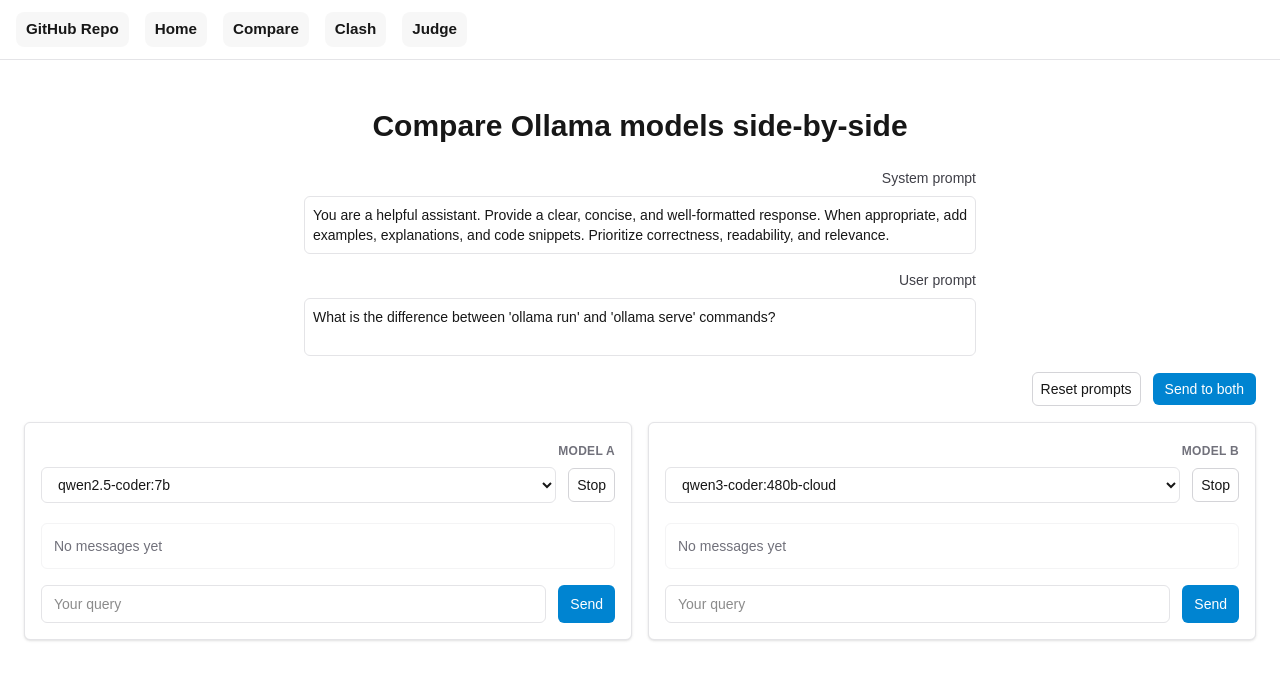
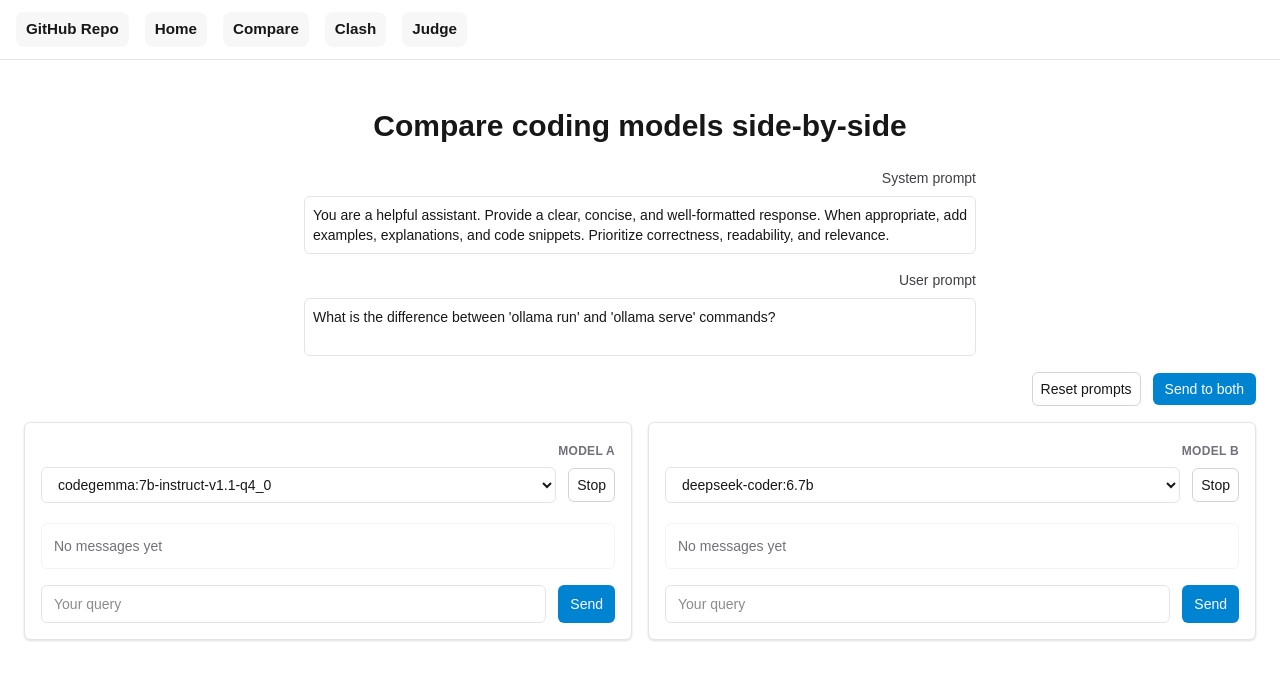
Before and after one commit to v-olya/Ollama-playground, a Next.js app: page /compare in a window 1280 px wide. Shown: the top 680 px of the page. Built offline with nearby package versions, Linux system fonts and the light colour scheme.

Commit message:
add multiple lists of models to select

```diff
--- a/app/clash/page.tsx
+++ b/app/clash/page.tsx
@@ -8,7 +8,7 @@
 import Tooltip from "../components/Tooltip";
 import { heading1, secondaryButtonClass, selectedModeClass } from "../helpers/twClasses";
 import SwapButton from "../components/SwapButton";
-import { MODEL_OPTIONS } from "../contexts/ModelSelectionContext";
+import { DEFAULT_MODELS } from "../contexts/ModelSelectionContext";
 import { confirmBeforeChange } from "../helpers/functions";
 
 export const maxRounds = 3; // Each round = both models respond (A then B)
@@ -20,8 +20,8 @@
   const [userPrompt, setUserPrompt] = useState("");
   const [isSystemCommitted, setIsSystemCommitted] = useState(false);
   const [modeSelected, setModeSelected] = useState<"collaborative" | "competitive" | null>(null);
-  const [selectedModelA, setSelectedModelA] = useState(MODEL_OPTIONS[0].value);
-  const [selectedModelB, setSelectedModelB] = useState(MODEL_OPTIONS[1].value);
+  const [selectedModelA, setSelectedModelA] = useState(DEFAULT_MODELS[0].value);
+  const [selectedModelB, setSelectedModelB] = useState(DEFAULT_MODELS[1].value);
   const [chatSession, setChatSession] = useState(0); // to remount DialogueUncontrolled
   const [isChatComplete, setIsChatComplete] = useState(false);
   const [isChatActive, setIsChatActive] = useState(false);
--- a/app/compare/page.tsx
+++ b/app/compare/page.tsx
@@ -8,7 +8,7 @@
 export default function ComparePage() {
   return (
     <>
-      <h1 className={`${heading1}`}>Compare Ollama models side-by-side</h1>
+      <h1 className={`${heading1}`}>Compare coding models side-by-side</h1>
       <main>
         <TwoChatsLayout />
       </main>
--- a/app/components/ChatPanel.tsx
+++ b/app/components/ChatPanel.tsx
@@ -5,7 +5,7 @@
 import { SelectWithDisabled } from "./SelectWithDisabled";
 import { ConversationLayout } from "./ConversationLayout";
 import { type ActionKey, type Message } from "../helpers/types";
-import { useModelSelection } from "../contexts/ModelSelectionContext";
+import { CODING_MODELS, useModelSelection } from "../contexts/ModelSelectionContext";
 import { getMessage, nextId } from "../helpers/functions";
 import { secondaryButtonClass, formInput, card } from "../helpers/twClasses";
 
@@ -18,8 +18,6 @@
 export const ChatPanel = forwardRef(function ChatPanel({ systemPrompt, userPrompt, mode }: ChatPanelProps, ref) {
   const { selectedA, selectedB, setSelectedA, setSelectedB, setChatStatus } = useModelSelection();
   const selectedModel = mode === "A" ? selectedA : selectedB;
-  const setSelectedModel = mode === "A" ? setSelectedA : setSelectedB;
-
   const [conversation, setConversation] = useState<Message[]>([]);
   const [input, setInput] = useState("");
   const [isLoading, setIsLoading] = useState(false);
@@ -334,9 +332,10 @@
             <SelectWithDisabled
               id={`model${mode}`}
               value={selectedModel}
+              options={CODING_MODELS}
               onChange={async (newModel) => {
                 const prevModel = selectedModel;
-                setSelectedModel(newModel);
+                (mode === "A" ? setSelectedA : setSelectedB)(newModel);
                 setIsThinking(false);
                 setError(null);
                 try {
--- a/app/components/SelectWithDisabled.tsx
+++ b/app/components/SelectWithDisabled.tsx
@@ -1,15 +1,15 @@
 "use client";
 
-import { MODEL_OPTIONS } from "../contexts/ModelSelectionContext";
+import { DEFAULT_MODELS } from "../contexts/ModelSelectionContext";
 import { formInput } from "../helpers/twClasses";
 
 interface SelectWithDisabledProps {
   id: string;
-  value: string;
+  value?: string;
   onChange: (value: string) => void;
   disabled?: boolean;
   disabledOption?: string;
-  // optional list to render instead of the default MODEL_OPTIONS
+  // optional list to render instead of the default DEFAULT_MODELS
   options?: Array<{ value: string }>;
   className?: string;
 }
@@ -23,12 +23,12 @@
   options,
   className,
 }: SelectWithDisabledProps) {
-  const opts = options ?? MODEL_OPTIONS;
+  const opts = options ?? DEFAULT_MODELS;
   return (
     <select
       id={id}
       className={`${formInput} ${className ?? ""}`}
-      value={value}
+      value={value ?? ""}
       onChange={(e) => onChange(e.target.value)}
       disabled={disabled}
     >
--- a/app/components/TwoChatsLayout.tsx
+++ b/app/components/TwoChatsLayout.tsx
@@ -4,7 +4,7 @@
 import { ChatPanel } from "./ChatPanel";
 import { SendButton } from "./SendButton";
 import { PromptTextarea } from "./PromptTextarea";
-import { ModelSelectionProvider, useModelSelection } from "../contexts/ModelSelectionContext";
+import { ModelSelectionProvider, useModelSelection, CODING_MODELS } from "../contexts/ModelSelectionContext";
 import { secondaryButtonClass } from "../helpers/twClasses";
 import { confirmBeforeChange } from "../helpers/functions";
 
@@ -14,7 +14,7 @@
 
 export default function TwoChatsLayout() {
   return (
-    <ModelSelectionProvider>
+    <ModelSelectionProvider modelOptions={CODING_MODELS}>
       <TwoChatsLayoutContent />
     </ModelSelectionProvider>
   );
--- a/app/contexts/ModelSelectionContext.tsx
+++ b/app/contexts/ModelSelectionContext.tsx
@@ -11,52 +11,47 @@
 type ModelSelection = {
   selectedA: string;
   selectedB: string;
-  setSelectedA: (model: string) => void;
-  setSelectedB: (model: string) => void;
+  setSelectedA: React.Dispatch<React.SetStateAction<string | "">>;
+  setSelectedB: React.Dispatch<React.SetStateAction<string | "">>;
   chatStatus: Record<PanelMode, PanelStatus>;
   setChatStatus: React.Dispatch<React.SetStateAction<Record<PanelMode, PanelStatus>>>;
 };
 
-export const MODEL_OPTIONS = [
+export type Option = { value: string };
+export type ModelOptions = Option[];
+export const DEFAULT_MODELS = [
+  { value: "deepseek-r1:1.5b" },
+  { value: "deepseek-r1:1.5b-qwen-distill-fp16" },
+  { value: "deepseek-v3.1:671b-cloud" },
+  { value: "gemma3:4b" },
+  { value: "glm-4.6:cloud" },
+  { value: "gpt-oss:120b-cloud" },
+  { value: "gpt-oss:20b-cloud" },
+  { value: "kimi-k2:1t-cloud" },
+  { value: "minimax-m2:cloud" },
   { value: "qwen2.5-coder:7b" },
   { value: "qwen3-coder:480b-cloud" },
-  {
-    value: "gpt-oss:120b-cloud",
-  },
-  {
-    value: "gpt-oss:20b-cloud",
-  },
-  {
-    value: "deepseek-v3.1:671b-cloud",
-  },
-  {
-    value: "qwen3-vl:235b-cloud",
-  },
-  {
-    value: "minimax-m2:cloud",
-  },
-  {
-    value: "glm-4.6:cloud",
-  },
-  {
-    value: "kimi-k2:1t-cloud",
-  },
-  {
-    value: "gemma3:4b",
-  },
-  {
-    value: "codegemma:7b-instruct-v1.1-q4_0",
-  },
+  { value: "qwen3-vl:235b-cloud" },
+];
+
+export const CODING_MODELS = [
+  { value: "codegemma:7b-instruct-v1.1-q4_0" },
+  { value: "deepseek-coder:6.7b" },
+  { value: "deepseek-coder:1.3b-instruct-fp16" },
+  { value: "falcon3:7b" },
+  { value: "glm-4.6:cloud" },
+  { value: "qwen2.5-coder:7b" },
+  { value: "qwen3-coder:480b-cloud" },
+  { value: "stable-code:3b" },
 ];
 
 export const THINKING_MODELS = [
+  { value: "deepseek-r1:1.5b" },
+  { value: "deepseek-r1:1.5b-qwen-distill-fp16" },
+  { value: "deepseek-v3.1:671b-cloud" },
+  { value: "gpt-oss:120b-cloud" },
+  { value: "gpt-oss:20b-cloud" },
   { value: "qwen3-coder:480b-cloud" },
-  {
-    value: "gpt-oss:120b-cloud",
-  },
-  {
-    value: "gpt-oss:20b-cloud",
-  },
 ];
 const ModelSelectionContext = createContext<ModelSelection | undefined>(undefined);
 
@@ -66,14 +61,19 @@
   return context;
 }
 
-export function ModelSelectionProvider({ children }: { children: React.ReactNode }) {
-  const [selectedA, setSelectedA] = useState(MODEL_OPTIONS[0].value);
-  const [selectedB, setSelectedB] = useState(MODEL_OPTIONS[1].value);
+export function ModelSelectionProvider({
+  children,
+  modelOptions,
+}: {
+  children: React.ReactNode;
+  modelOptions: ModelOptions;
+}) {
+  const [selectedA, setSelectedA] = useState<string>(() => modelOptions[0]?.value);
+  const [selectedB, setSelectedB] = useState<string>(() => modelOptions[1]?.value);
   const [chatStatus, setChatStatus] = useState<Record<PanelMode, PanelStatus>>({
     A: { isLoading: false, isThinking: false, hasHistory: false },
     B: { isLoading: false, isThinking: false, hasHistory: false },
   });
-
   return (
     <ModelSelectionContext.Provider
       value={{ selectedA, selectedB, setSelectedA, setSelectedB, chatStatus, setChatStatus }}
```
